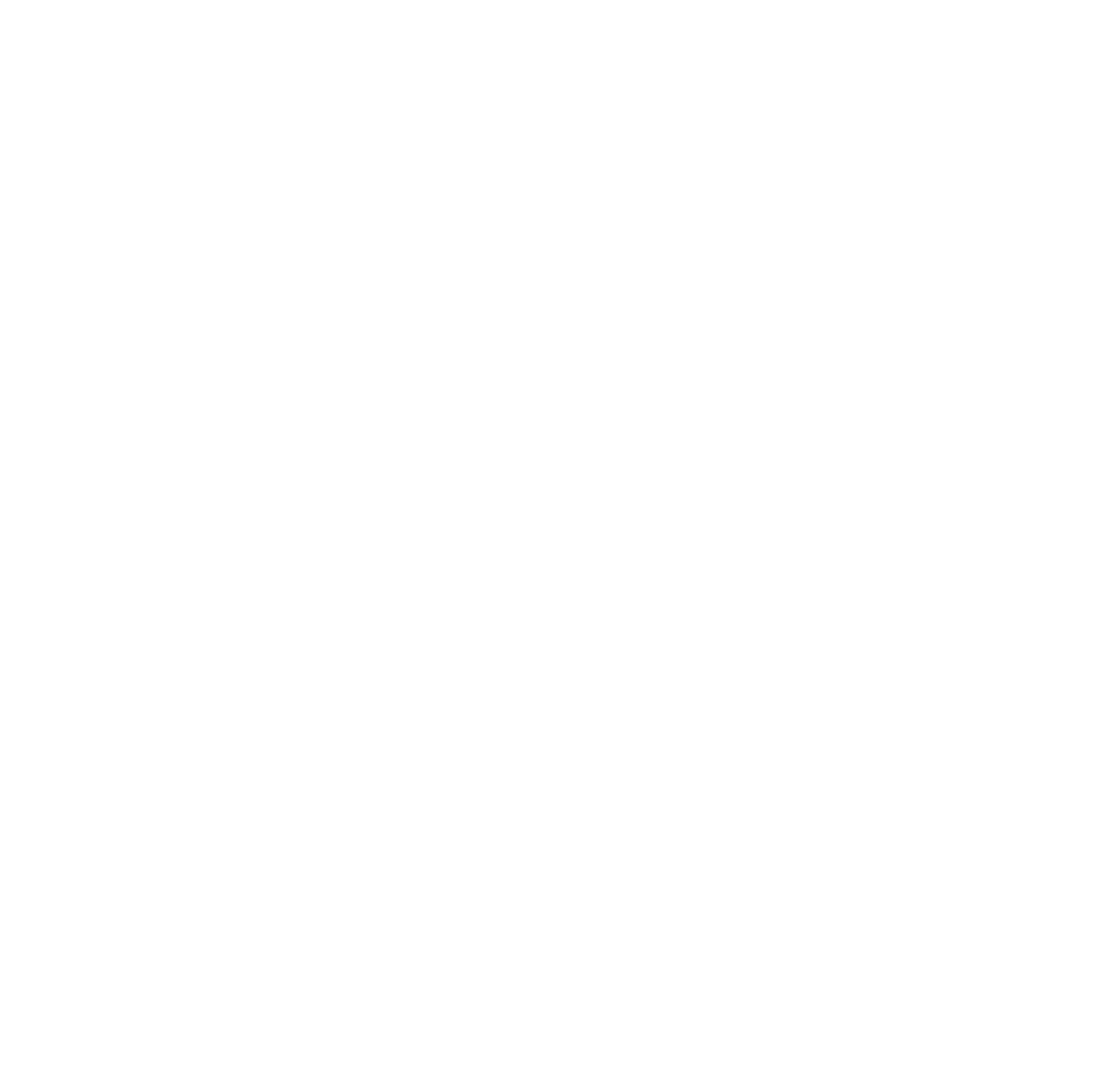
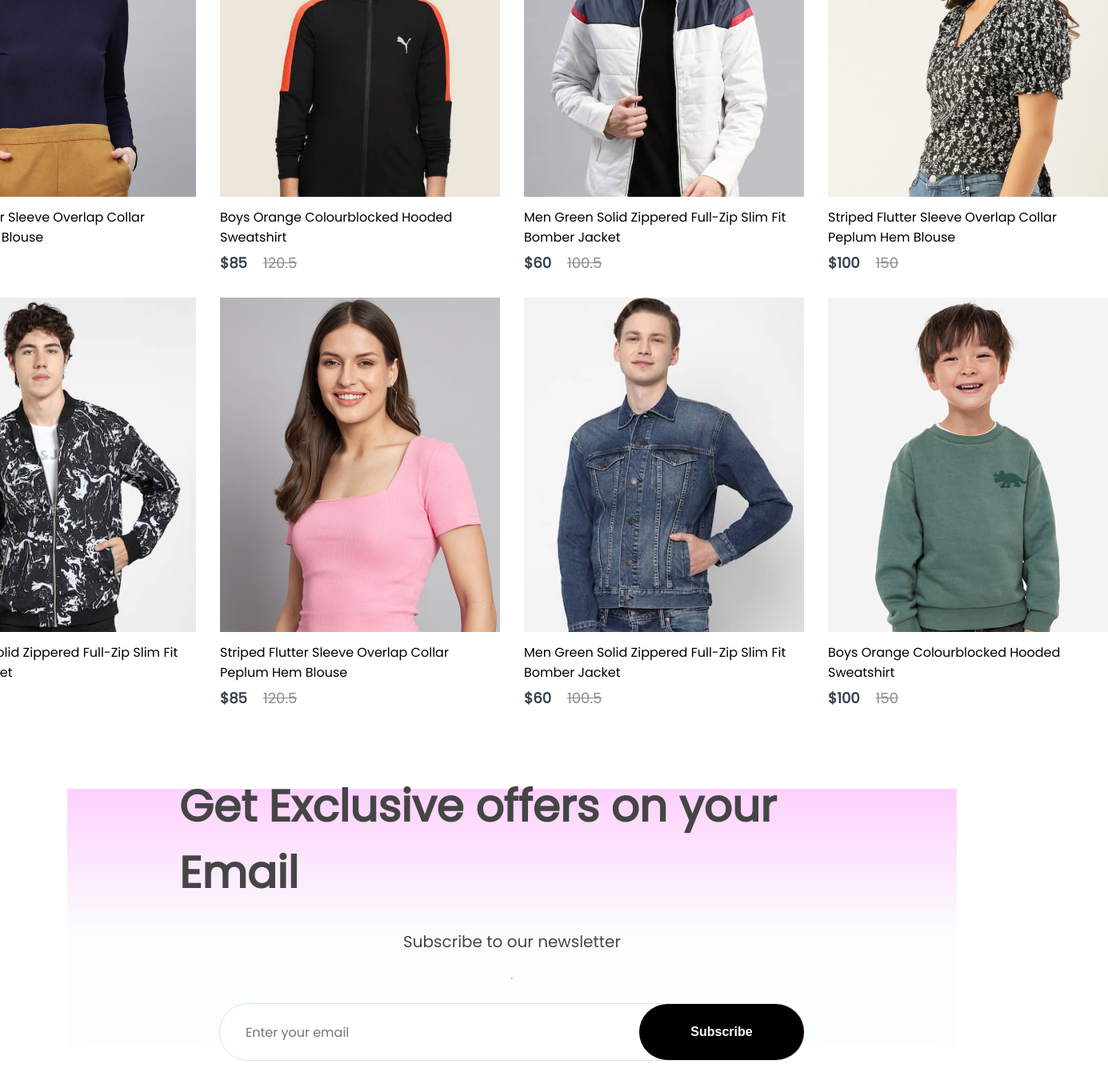
Before and after one commit to ankitshinde30/P4_E-commerce, a React (Vite) app: page / in a window 1280 px wide. Shown: the part 2595-3960 px from the top of the page at 80% size, 1385 px wide, since content can reach past the window. Before the commit the page ends 2325 px from the top, so only its background shows below. Built offline with nearby package versions, Linux system fonts and the light colour scheme.

Commit message:
Newsletter section added in shop page and modified newcollectios section

```diff
--- a/src/components/NewCollections/NewCollections.css
+++ b/src/components/NewCollections/NewCollections.css
@@ -0,0 +1,28 @@
+.new-collections{
+    display: flex ;
+    flex-direction: column;
+    align-items: center;
+    gap: 20px;
+    margin-bottom: 100px;
+}
+
+.new-collections h1{
+    color: #171717;
+    font-size: 50px;
+    font-weight: 600;
+
+}
+
+.new-collections hr{
+    width: 200px;
+    height: 6px;
+    border-radius: 10px;
+    background: #252525;
+}
+
+.collections{
+    display:grid;
+    grid-template-columns: 1fr 1fr 1fr 1fr;
+    gap: 30px;
+    margin-top: 50px;
+}
--- a/src/components/NewCollections/NewCollections.jsx
+++ b/src/components/NewCollections/NewCollections.jsx
@@ -1,19 +1,22 @@
 import React from "react";
 import "./NewCollections.css";
-import new_collection from '../Assets/new_collections';
+import new_collection from "../Assets/new_collections.js";
+import Item from "../Item/Item";
 
 
 const NewCollections = () => {
 
     return (
-        <div className="newCollections">
+        <div className="new-collections">
             <h1>New Collections</h1>
             <hr />
             <div className="collections">
-                {new_collection.map((item,id)=>{
-                     return <item key={id} image={item.image} name={item.name} new_price={item.new_price} old_price={item.old_price} />
+                { new_collection.map((item,i) => {
+                    return <Item key={i} id={item.id} image={item.image}
+                    name={item.name} new_price={item.new_price}
+                     old_price={item.old_price} />
                 })
-                };
+                }
             </div>
         </div>
     );
--- /dev/null
+++ b/src/components/Newsletter/NewsLetter.css
@@ -0,0 +1,58 @@
+.newsletter{
+    width: 65%;
+    height: 40vh;
+    display: flex;
+    flex-direction: column;
+    justify-content: center;
+    align-items: center;
+    margin: auto;
+    padding: 0px 140px;
+    margin-bottom: 150px;
+    background: linear-gradient(180deg, #fed1ff 0%, #e1ffea22 60%);
+    gap: 30px;
+}
+
+.newsletter h1{
+    font-size: 55px;
+    font-weight: 600;
+    color: #454545;
+}
+
+.newsletter p{
+    font-size: 20px;
+    color: #454545;
+    text-align: center;
+}
+
+.newsletter div{
+    display: flex;
+    align-items: center;
+    justify-content: space-between;
+    background: white;
+    width: 730px;
+    height: 70px;
+    border-radius: 80px;
+    border: 1px solid #e3e3e3;
+}
+
+.newsletter input{
+    width: 500px;
+    margin-left: 30px;
+    color: #161616;
+    border: none;
+    outline: none;
+    font-family: poppins;
+    font-size: 16px;
+}
+
+.newsletter div button{
+    width: 210px;
+    height: 70px;
+    background: black;
+    color: white;
+    font-size: 16px;
+    font-weight: 600;
+    border: none;
+    border-radius: 80px;
+    cursor: pointer;
+}
--- /dev/null
+++ b/src/components/Newsletter/NewsLetter.jsx
@@ -0,0 +1,20 @@
+import React from "react";
+import "./NewsLetter.css";
+
+
+
+const NewsLetter = () => {
+    return (
+        <div className="newsletter">
+            <h1>Get Exclusive offers on your Email</h1>
+            <p>Subscribe to our newsletter</p>
+            <hr />
+            <div className="newsletter-form">
+                <input type="email" placeholder="Enter your email" />
+                <button>Subscribe</button>
+            </div>
+        </div>
+    );
+}
+
+export default NewsLetter;
--- a/src/components/Popular/Popular.jsx
+++ b/src/components/Popular/Popular.jsx
@@ -30,7 +30,7 @@ const Popular = () => {
 
 
                 data_products.map((item,i) => {
-                    return <Item key={i} image={item.image} name={item.name} new_price={item.new_price} old_price={item.old_price} />
+                    return <Item key={i} id={item.id} image={item.image} name={item.name} new_price={item.new_price} old_price={item.old_price} />
                 })
                 }
         </div>
--- a/src/pages/shop.jsx
+++ b/src/pages/shop.jsx
@@ -3,6 +3,7 @@ import Hero from "../components/Hero/Hero";
 import Popular from "../components/Popular/Popular";
 import Offer from "../components/Offers/Offer";
 import NewCollections from "../components/NewCollections/NewCollections";
+import NewsLetter from "../components/Newsletter/NewsLetter";
 
 const Shop = () => {
     return (
@@ -11,6 +12,7 @@ const Shop = () => {
             <Popular/>
             <Offer/>
             <NewCollections/>
+            <NewsLetter/>
         </div>
     );
 }
```
